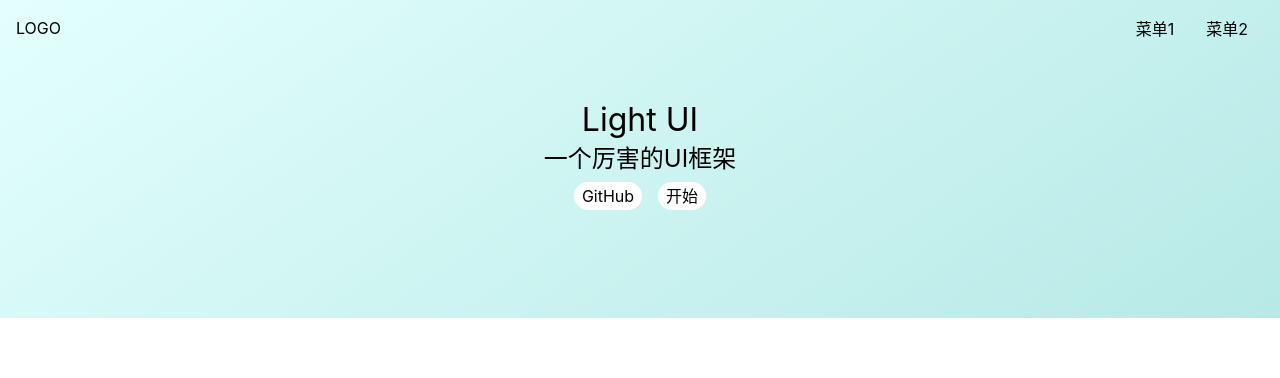
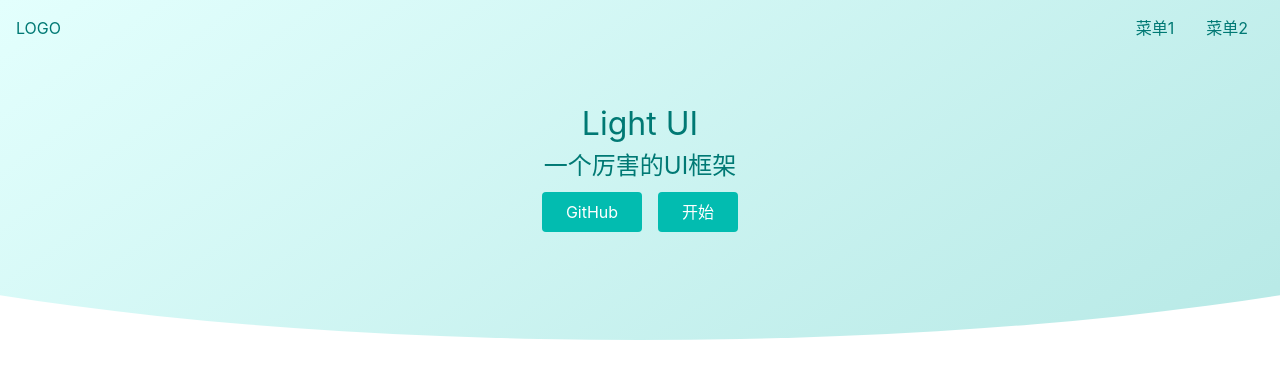
Before and after one commit to lightbuild/Light-ui, a Vue app: page / in a window 1280 px wide. Shown: the top 378 px of the page. Built offline with nearby package versions, Linux system fonts and the light colour scheme.

Commit message:
修改文字样式及背景圆弧效果

```diff
--- a/src/components/Topnav.vue
+++ b/src/components/Topnav.vue
@@ -24,7 +24,9 @@
 </script>
 
 <style lang="scss" scoped>
+  $color: #007974;
   .topnav {
+    color:$color;
     display: flex;
     padding: 16px;
     position: fixed;
--- a/src/index.scss
+++ b/src/index.scss
@@ -14,7 +14,7 @@ a {
   color: inherit;
 
   &:hover {
-    border-bottom: 1px solid;
+    text-decoration: underline;
     cursor: pointer;
   }
 }
@@ -24,6 +24,8 @@ h1, h2, h3, h4, h5, h6 {
 }
 
 body {
+  line-height: 1.5;
+  color:#1d2c40;
   font-size: 16px;
   font-family: -apple-system, "Noto Sans", "Helvetica Neue", Helvetica, "Nimbus Sans L", Arial, "Liberation Sans", "PingFang SC", "Hiragino Sans GB", "Noto Sans CJK SC", "Source Han Sans SC", "Source Han Sans CN", "Microsoft YaHei", "Wenquanyi Micro Hei", "WenQuanYi Zen Hei", "ST Heiti", SimHei, "WenQuanYi Zen Hei Sharp", sans-serif;
 }
--- a/src/views/Home.vue
+++ b/src/views/Home.vue
@@ -13,35 +13,45 @@
 </template>
 
 <script lang="ts">
-import Topnav from '../components/Topnav.vue'
+  import Topnav from '../components/Topnav.vue';
 
-export default {
-  components: {Topnav}
-}
+  export default {
+    components: {Topnav}
+  };
 </script>
 
 <style lang="scss" scoped>
-  .topnavAndBanner{
-    background: rgb(227,255,253);
-    background: linear-gradient(145deg, rgba(227,255,253,1) 0%, rgba(183,233,230,1) 100%);
+  $green: #02bcb0;
+  $border-radius: 4px;
+  $color: #007974;
+  .topnavAndBanner {
+    background: rgb(227, 255, 253);
+    background: linear-gradient(145deg, rgba(227, 255, 253, 1) 0%, rgba(183, 233, 230, 1) 100%);
+    clip-path: ellipse(80% 60% at 50% 40%)
   }
+
   .banner {
+    color: $color;
     padding: 100px 0;
     display: flex;
     justify-content: center;
     align-items: center;
     flex-direction: column;
-    > .actions{
+
+    > .actions {
       padding: 8px 0;
+
       a {
-        margin:0 8px;
-        background: #fff;
+        color: white;
+        margin: 0 8px;
+        background: $green;
         display: inline-block;
-        $h: 28px;
-        height: $h;
-        line-height: $h;
-        border-radius: $h/2;
-        padding: 0 8px;
+        padding: 8px 24px;
+        border-radius: $border-radius;
+
+        &:hover {
+          text-decoration: none;
+        }
       }
     }
   }
```
